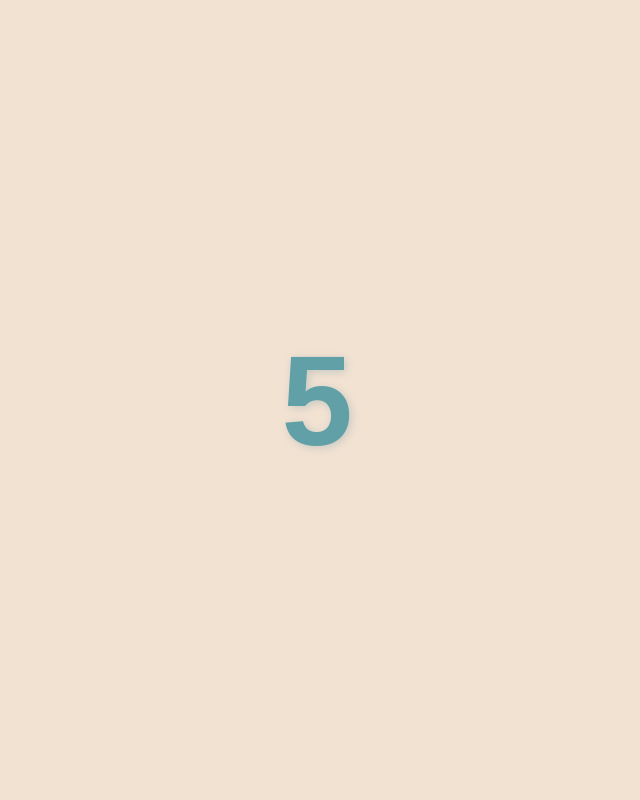
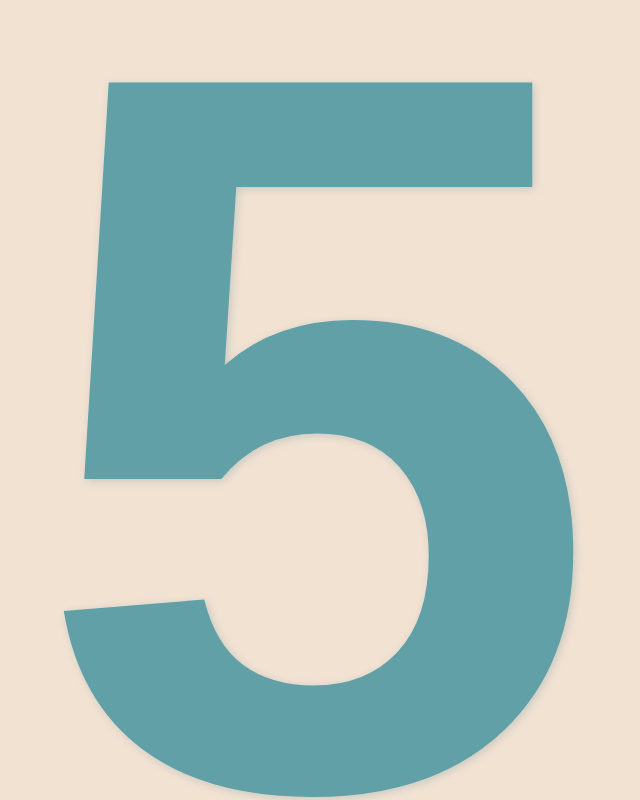
Before and after one commit to blueEarbudsCamelCase/exersice-counter, a plain HTML site: page index.html in a window 1280 px wide. Both pictures are taken after typing "5" into the empty fields and a click on the input "Submit". Shown: the whole page, without its empty margins (323-963 px from the left). Drawn offline with Linux system fonts and the light colour scheme; a web font is replaced by a local one.

Commit message:
big text

```diff
--- a/styles.css
+++ b/styles.css
@@ -91,12 +91,17 @@ input[type="submit"]:hover {
 }
 
 #repCount {
-    font-size: 10vw;
+    font-size: 80vw;
     color: var(--blue);
     font-weight: bold;
     text-shadow: 2px 2px 8px var(--light-gray);
     word-break: break-word;
     text-align: center;
+    width: 100vw;
+    height: 100vh;
+    display: flex;
+    align-items: center;
+    justify-content: center;
 }
 
 /* Make sure html and body take full height */
```
